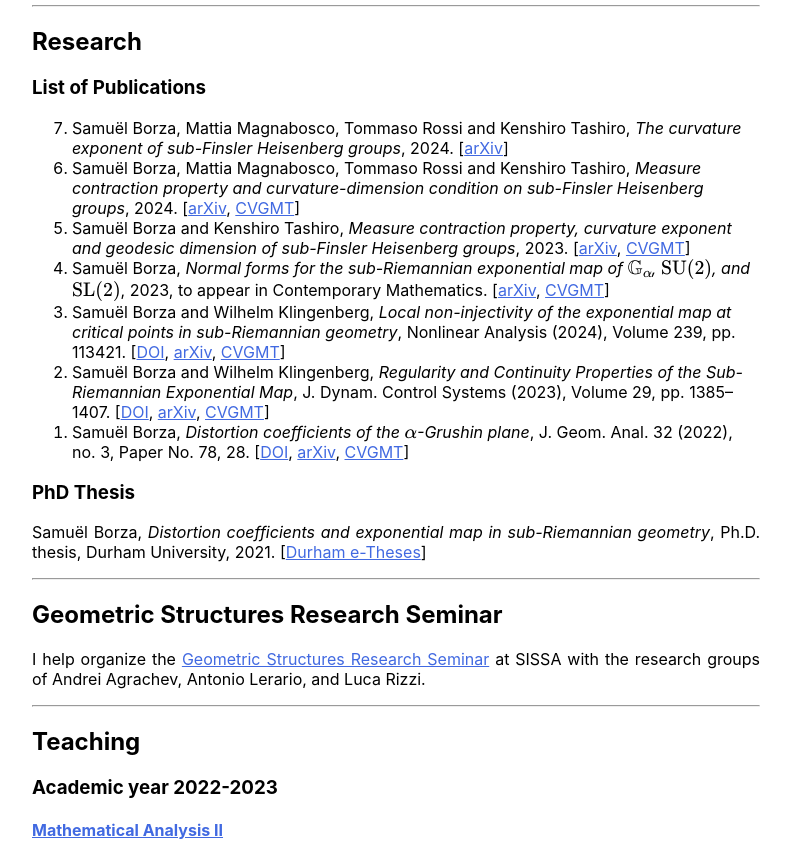
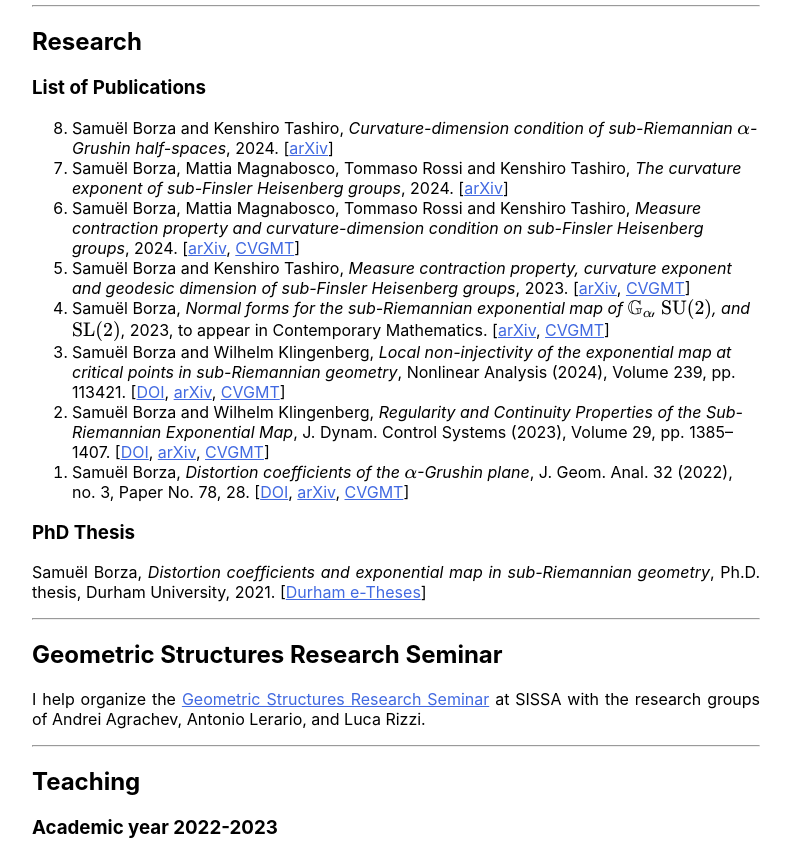
Before and after one commit to samuelborza/samuelborza.github.io, a plain HTML site: page index.html in a window 1280 px wide. Shown: the part 885-1742 px from the top of the page, without its empty margins (244-1035 px from the left). Drawn offline with nearby package versions, Linux system fonts and the light colour scheme.

Commit message:
Update index.html

```diff
--- a/index.html
+++ b/index.html
@@ -116,6 +116,9 @@
 <h3>List of Publications</h3>
 
 <ol reversed>
+    <li>Samuël Borza and Kenshiro Tashiro, <cite>Curvature-dimension condition of sub-Riemannian \(\alpha\)-Grushin half-spaces</cite>, 2024. [<!--<a href="">DOI</a>, --><a
+            href="https://arxiv.org/abs/2409.11177" target="_blank">arXiv</a><!--, <a href="https://cvgmt.sns.it/paper/6432/">CVGMT</a>-->]
+    </li>
     <li>Samuël Borza, Mattia Magnabosco, Tommaso Rossi and Kenshiro Tashiro, <cite>The curvature exponent of sub-Finsler Heisenberg groups</cite>, 2024. [<!--<a href="">DOI</a>, --><a
             href="https://arxiv.org/abs/2407.14619" target="_blank">arXiv</a><!--, <a href="https://cvgmt.sns.it/paper/6432/">CVGMT</a>-->]
     </li>
@@ -231,7 +234,7 @@ https://webcontent.umons.ac.be/web/fr/pde/2016-2017/cursus/BSM1.htm
 
 <!---
 <footer>
-  <div>Updated on the 22 August 2024</div>
+  <div>Updated on the 18 September 2024</div>
 </footer>
 --->
 
```
